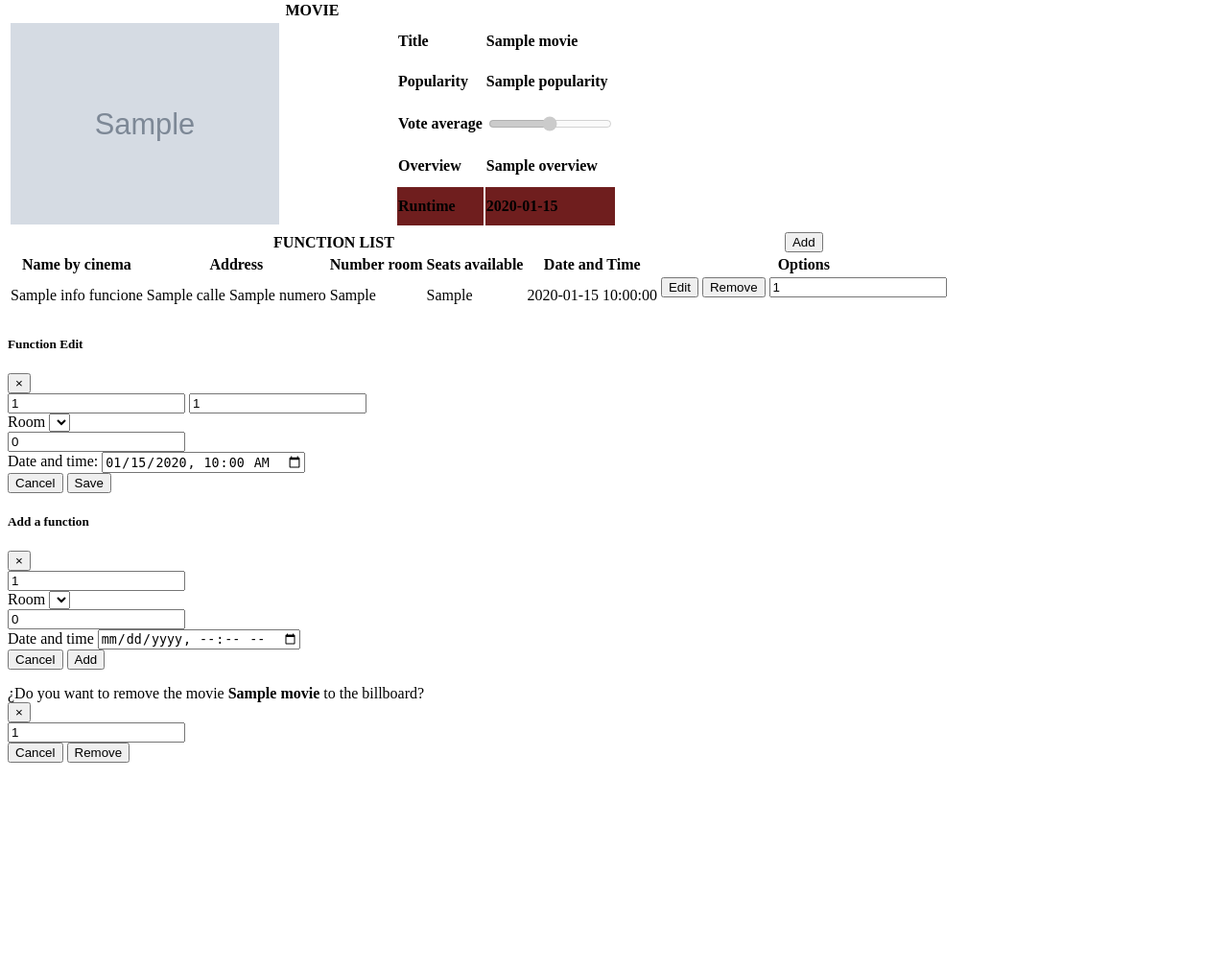
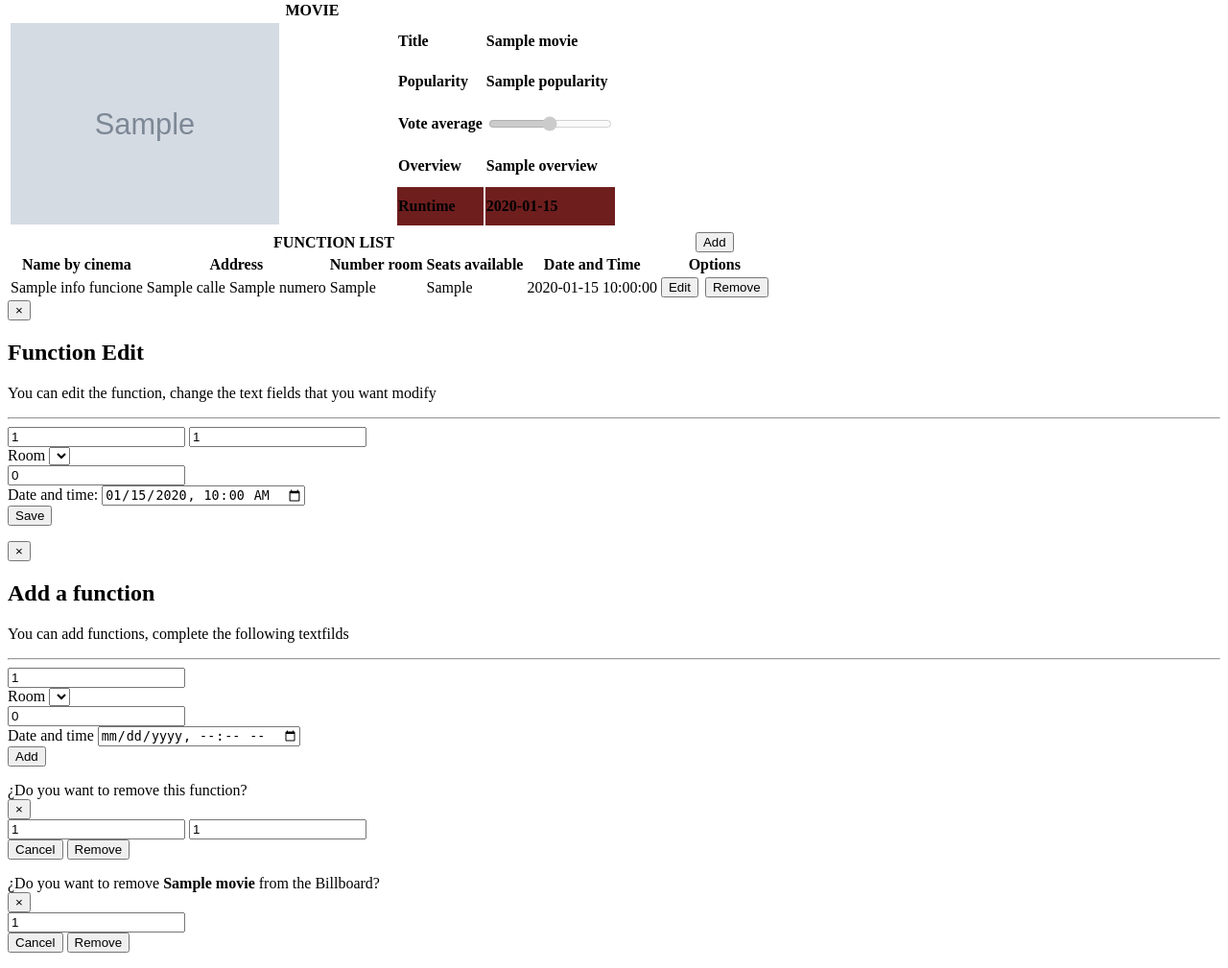
Before and after one commit to NicolasGonza27/TPSistemas-MoviePass, a PHP site: the page made by Views/Views-Admin/content-movie-funciones.php in a window 1280 px wide. Shown: the part 242-1251 px from the top of the page at 96% size. Before the commit the page ends 1037 px from the top, so only its background shows below. Run offline with PHP 8.4, Linux system fonts and the light colour scheme; the template is opened without the code that fills it: most values are stand-ins (such as "Sample title", 1, 10 or a date in 2020); grey boxes marked "Sample" are stand-in pictures; data that the repository does not hold is empty; some libraries are stand-ins or nearby versions.

Commit message:
comit modales de funciones

```diff
--- a/Views/Views-Admin/content-movie-funciones.php
+++ b/Views/Views-Admin/content-movie-funciones.php
@@ -23,7 +23,7 @@
             <?php } ?>
         </div>
         <div class="ml-auto">
-            <button class="btn btn-danger" data-toggle="modal" data-target="#modalEliminar">Remove of billboard</button>
+            <button class="btn btn-danger" data-toggle="modal" data-target="#modalEliminarMovie">Remove of billboard</button>
         </div>
     </div>
 
@@ -92,11 +92,8 @@
                         <td class="text-center"><?php echo $funcion["butacas_disp"];?></td>
                         <td class="text-center"><?php echo $funcion["fecha_hora"];?></td>
                         <td class="text-center">
-                            <form action="<?php echo FRONT_ROOT."Funcion/Remove"?>" method="post">
                             <button type="button" class="btn btn-outline-primary" data-toggle="modal" data-target="<?php echo "#modal".$funcion["id_funcion"];?>">Edit</button>
-                                <button type="submit" class="btn btn-outline-danger" name="id" value="<?php echo $funcion["id_funcion"];?>">Remove</button>
-                                <input type="number" name="id_movie" value="<?php echo $funcion["id_pelicula"];?>" class="hide">
-                            </form>
+                            <button type="button" class="btn btn-outline-danger" style="margin-left: 3px;"  data-toggle="modal" data-target="<?php echo "#modalEliminar" .$funcion["id_funcion"];?>">Remove</button>
                         </td>
                     </tr>
                 <?php } } else { ?>
@@ -105,21 +102,24 @@
             </tbody>
         </table>
     </div>
+</div>
 
 <?php foreach($infoFunciones as $funcion) { ?>
     <div class="modal fade" id="<?php echo "modal".$funcion["id_funcion"]?>" tabindex="-1" role="dialog" aria-labelledby="editarModalLabel">
+        <div class="signup-form">
             <div class="modal-dialog">
                 <div class="modal-content">
                     <form action="<?php echo FRONT_ROOT."Funcion/ModifyModal"?>" method="post">
-                        <div class="modal-header">
-                            <h5 class="modal-title" id="exampleModalLabel">Function Edit</h5>
                         <button type="button" class="close" data-dismiss="modal" aria-label="Close">
                             <span aria-hidden="true">&times;</span>
                         </button>
-                        </div>
-                        <div class="modal-body pl-3 pr-3">
+                        <h2>Function Edit</h2>
+                        <p>You can edit the function, change the text fields that you want modify</p>
+                        <hr>
+
                         <input type="number" name="id_funcion" class="hide" value="<?php echo $funcion["id_funcion"]?>"/>
                         <input type="number" name="id_pelicula" class="hide" value="<?php echo $funcion["id_pelicula"]?>"/>
+
                         <div class="row form-group pr-3">
                             <label class="col-6">Room</label>
                             <select name="id_sala">
@@ -133,37 +133,41 @@
                                 <?php } ?>
                             </select>
                         </div>
+
                         <input type="number" name="cant_asistentes" class="hide" value="0"/>
+
                         <div class="row form-group pr-3">
                             <label class="col-6">Date and time:</label>
                             <input type="datetime-local" min="<?php echo date("Y").'-'.date("m").'-'.date("d").'T00:00:00';?>" name="fecha_hora" class="col-6" value="<?php echo $funcion["fecha_hora"];?>" required/>
                         </div>
-                        </div>
-                        <div class="modal-footer">
-                            <button class="btn btn-secondary" data-dismiss="modal">Cancel</button>
-                            <button type="submit" class="btn btn-primary">Save</button>
+
+                        <div class="form-group">
+                            <button type="submit" class="btn btn-primary btn-lg btn-block">Save</button>
                         </div>
                     </form>
+                </div>
             </div>
         </div>
     </div>
 <?php } ?>
 
 <div class="modal fade" id="modalAgregar" tabindex="-1" role="dialog" aria-labelledby="editarModalLabel">
+    <div class="signup-form">
         <div class="modal-dialog">
             <div class="modal-content">
                 <form action="<?php echo FRONT_ROOT."Funcion/Add"?>" method="post">
-                    <div class="modal-header">
-                        <h5 class="modal-title" id="exampleModalLabel">Add a function</h5>
                     <button type="button" class="close" data-dismiss="modal" aria-label="Close">
                         <span aria-hidden="true">&times;</span>
                     </button>
-                    </div>
-                    <div class="modal-body pl-3 pr-3">
+                    <h2>Add a function</h2>
+                    <p>You can add functions, complete the following textfilds</p>
+                    <hr>
+
                     <input type="numbre" name="id_pelicula" class="hide" value="<?php echo $movie->getId()?>"/>
-                        <div class="row form-group pr-3">
-                            <label class="col-6">Room</label>
-                            <select name="id_sala">
+
+                    <div class="form-group">
+                        <label>Room</label>
+                        <select name="id_sala" class="form-control">
                             <?php foreach($listCines as $cine) { ?>
                                 <optgroup label="<?php echo $cine->getNombre();?>">
                                     <?php $listSala = $salaDao->GetAllByCine($cine->getId());
@@ -174,15 +178,16 @@
                             <?php } ?>
                         </select>
                     </div>
+
                     <input type="numbre" name="cant_asistentes" class="hide" value="0"/>
-                        <div class="row form-group pr-3">
-                            <label class="col-6">Date and time</label>
-                            <input type="datetime-local" min="<?php echo date("Y").'-'.date("m").'-'.date("d").'T00:00:00';?>" name="fecha-hora" class="col-6" value="" required/>
+
+                    <div class="form-group">
+                        <label>Date and time</label>
+                        <input type="datetime-local" min="<?php echo date("Y").'-'.date("m").'-'.date("d").'T00:00:00';?>" name="fecha-hora" class="form-control" value="" required/>
                     </div>
-                    </div>
-                    <div class="modal-footer">
-                        <button class="btn btn-secondary" data-dismiss="modal">Cancel</button>
-                        <button type="submit" class="btn btn-primary">Add</button>
+
+                    <div class="form-group">
+                        <button type="submit" class="btn btn-primary form-control">Add</button>
                     </div>
                 </form>
             </div>
@@ -191,16 +196,37 @@
 </div>
 
 <!--Modal Remove de Cartelera-->
-
-<div class="modal fade" id="modalEliminar" tabindex="-1" role="dialog" aria-labelledby="editarModalLabel">
+<?php foreach($infoFunciones as $funcion) { ?>
+    <div class="modal fade" id="<?php echo "modalEliminar".$funcion["id_funcion"]; ?>" tabindex="-1" role="dialog" aria-labelledby="editarModalLabel">
         <div class="modal-dialog">
             <div class="modal-content">
+                <form action="<?php echo FRONT_ROOT.'Funcion/Remove'?>" method="post">
+                    <div class="modal-header">
+                        <div class="modal-title" id="exampleModalLabel">¿Do you want to remove this function? </div>
+                        <button type="button" class="close" data-dismiss="modal" aria-label="Close">
+                            <span aria-hidden="true">&times;</span>
+                        </button>
+                    </div>
 
+                    <input type="number" name="id" value="<?php echo $funcion["id_funcion"]; ?>" class="hide">
+                    <input type="number" name="id_movie" value="<?php echo $movie->getId(); ?>" class="hide">
+
+                    <div class="modal-footer">
+                        <button class="btn btn-secondary" data-dismiss="modal">Cancel</button>
+                        <button type="submit" class="btn btn-danger" onclick="this.form.submit(); this.disabled=true; this.value='Sending…';" >Remove</button>
+                    </div>
+                </form>
+            </div>
+        </div>
+    </div>
+<?php } ?>
+
+<div class="modal fade" id="modalEliminarMovie" tabindex="-1" role="dialog" aria-labelledby="editarModalLabel">
+    <div class="modal-dialog">
+        <div class="modal-content">
             <form action="<?php echo FRONT_ROOT.'Movie/RemoveMovieCartelera'?>" method="post">
-
                 <div class="modal-header">
-
-                    <div class="modal-title" id="exampleModalLabel">¿Do you want to remove the movie <strong><?php echo $movie->getTitle();?></strong>  to the billboard? </div>
+                    <div class="modal-title" id="exampleModalLabel">¿Do you want to remove <strong><?=$movie->getTitle()?></strong> from the Billboard? </div>
                     <button type="button" class="close" data-dismiss="modal" aria-label="Close">
                         <span aria-hidden="true">&times;</span>
                     </button>
@@ -212,7 +238,6 @@
                     <button class="btn btn-secondary" data-dismiss="modal">Cancel</button>
                     <button type="submit" class="btn btn-danger" onclick="this.form.submit(); this.disabled=true; this.value='Sending…';" >Remove</button>
                 </div>
-
             </form>
         </div>
     </div>
```
Lines whose indentation alone changed are shown as unchanged.
